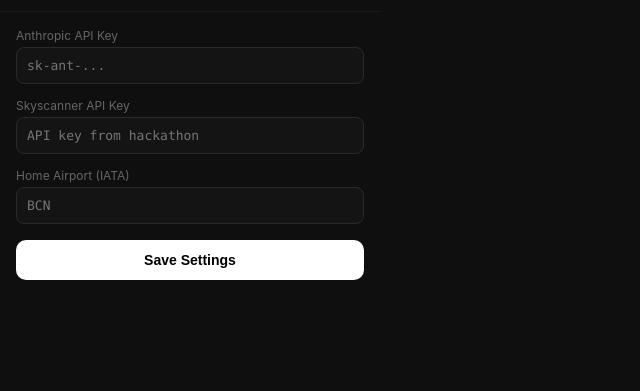
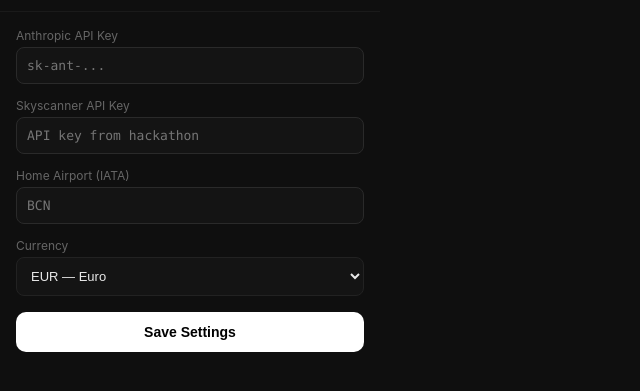
Before and after one commit to expires/skyscanner-upc, a website with bundled scripts: page popup.html in a window 1280 px wide. Both pictures are taken after a click on the button "Settings". Shown: the part 41-432 px from the top of the page, without its empty margins (0-640 px from the left). Built offline with nearby package versions, Linux system fonts and the light colour scheme; some packages are replaced by stand-ins of ours.

Commit message:
Add currency setting

```diff
--- a/popup.html
+++ b/popup.html
@@ -515,6 +515,27 @@
     <label for="input-airport">Home Airport (IATA)</label>
     <input id="input-airport" type="text" placeholder="BCN" maxlength="3" style="text-transform:uppercase;" />
 
+    <label for="input-currency">Currency</label>
+    <select id="input-currency" style="width:100%;padding:10px;background:#141414;border:1px solid #222;border-radius:8px;color:#e8e8e8;font-size:13px;">
+      <option value="EUR">EUR — Euro</option>
+      <option value="GBP">GBP — British Pound</option>
+      <option value="USD">USD — US Dollar</option>
+      <option value="CAD">CAD — Canadian Dollar</option>
+      <option value="AUD">AUD — Australian Dollar</option>
+      <option value="JPY">JPY — Japanese Yen</option>
+      <option value="CHF">CHF — Swiss Franc</option>
+      <option value="SEK">SEK — Swedish Krona</option>
+      <option value="NOK">NOK — Norwegian Krone</option>
+      <option value="DKK">DKK — Danish Krone</option>
+      <option value="PLN">PLN — Polish Zloty</option>
+      <option value="INR">INR — Indian Rupee</option>
+      <option value="THB">THB — Thai Baht</option>
+      <option value="BRL">BRL — Brazilian Real</option>
+      <option value="MXN">MXN — Mexican Peso</option>
+      <option value="SGD">SGD — Singapore Dollar</option>
+      <option value="NZD">NZD — New Zealand Dollar</option>
+    </select>
+
     <button id="btn-save-settings" class="btn btn-primary">Save Settings</button>
     <div id="settings-status" class="settings-status">Settings saved.</div>
   </div>
--- a/src/popup.ts
+++ b/src/popup.ts
@@ -384,11 +384,14 @@ async function renderSaved(): Promise<void> {
 }
 
 // --- Settings ---
+const inputCurrency = $<HTMLSelectElement>("input-currency");
+
 async function loadSettings(): Promise<void> {
-  const s = await chrome.storage.sync.get(["ANTHROPIC_API_KEY", "SKYSCANNER_API_KEY", "HOME_AIRPORT"]);
+  const s = await chrome.storage.sync.get(["ANTHROPIC_API_KEY", "SKYSCANNER_API_KEY", "HOME_AIRPORT", "CURRENCY"]);
   inputAnthropic.value = s.ANTHROPIC_API_KEY ?? "";
   inputSkyscanner.value = s.SKYSCANNER_API_KEY ?? "";
   inputAirport.value = s.HOME_AIRPORT ?? "";
+  inputCurrency.value = s.CURRENCY ?? "EUR";
 }
 
 btnSaveSettings.addEventListener("click", async () => {
@@ -396,6 +399,7 @@ btnSaveSettings.addEventListener("click", async () => {
     ANTHROPIC_API_KEY: inputAnthropic.value.trim(),
     SKYSCANNER_API_KEY: inputSkyscanner.value.trim(),
     HOME_AIRPORT: inputAirport.value.trim().toUpperCase(),
+    CURRENCY: inputCurrency.value,
   });
   settingsStatus.style.display = "block";
   setTimeout(() => { settingsStatus.style.display = "none"; }, 2000);
--- a/src/types.ts
+++ b/src/types.ts
@@ -64,4 +64,5 @@ export interface StoredSettings {
   ANTHROPIC_API_KEY: string;
   SKYSCANNER_API_KEY: string;
   HOME_AIRPORT: string;
+  CURRENCY: string;
 }
```
Also changed, not shown: src/background.ts (+12 -9 lines).
